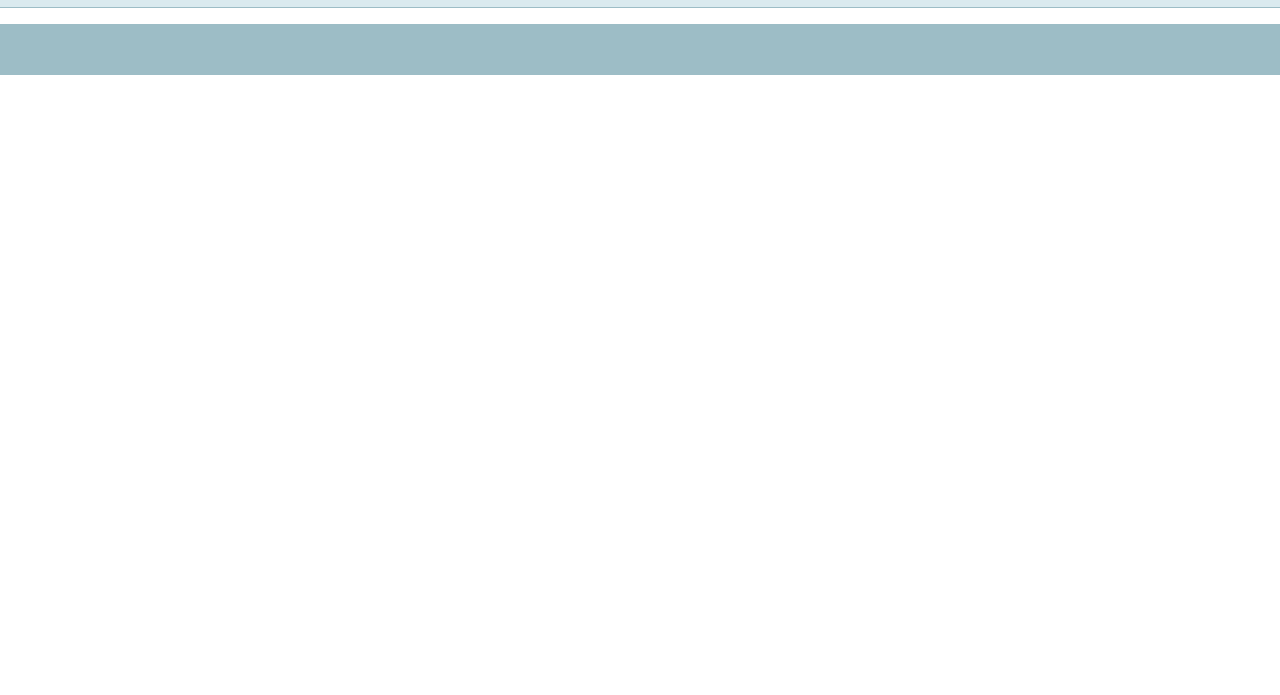
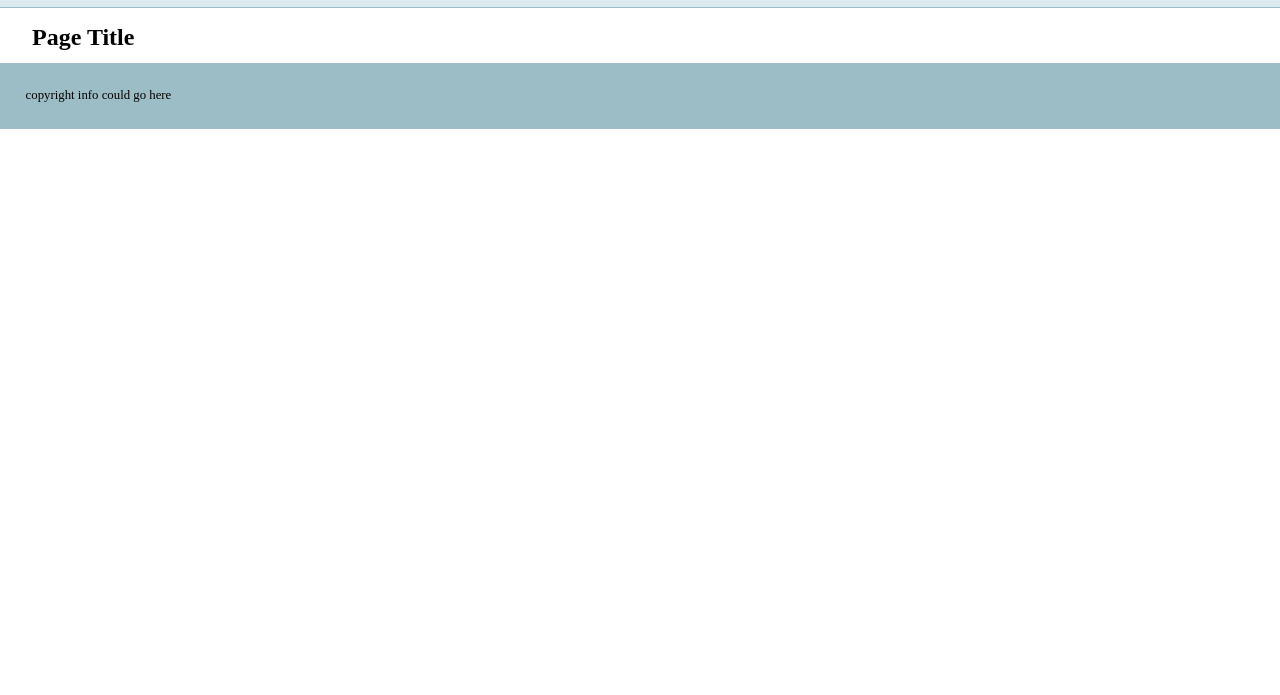
Before and after one commit to Javamorris/git-basics, a plain HTML site: page index.html in a window 1280 px wide. Shown: the part 105-800 px from the top of the page. Drawn offline with nearby package versions, Linux system fonts and the light colour scheme.

Commit message:
added more info to template

```diff
--- a/index.html
+++ b/index.html
@@ -14,13 +14,14 @@
     </head>
     <body>
     <header>
-	<h1>Page title</h1>
+	<h1>Site Title</h1>
     </header>
     <nav id="pageNav">
     </nav>
     <main>
+        <h2>Page Title</h2>
     </main>
-    <footer>
+    <footer>copyright info could go here
     </footer>
         <script>
 //use the modernizr load to load up external scripts. This will load the scripts asynchronously, but the order listed matters. Although it will load all scripts in parallel, it will execute them in the order listed
```
